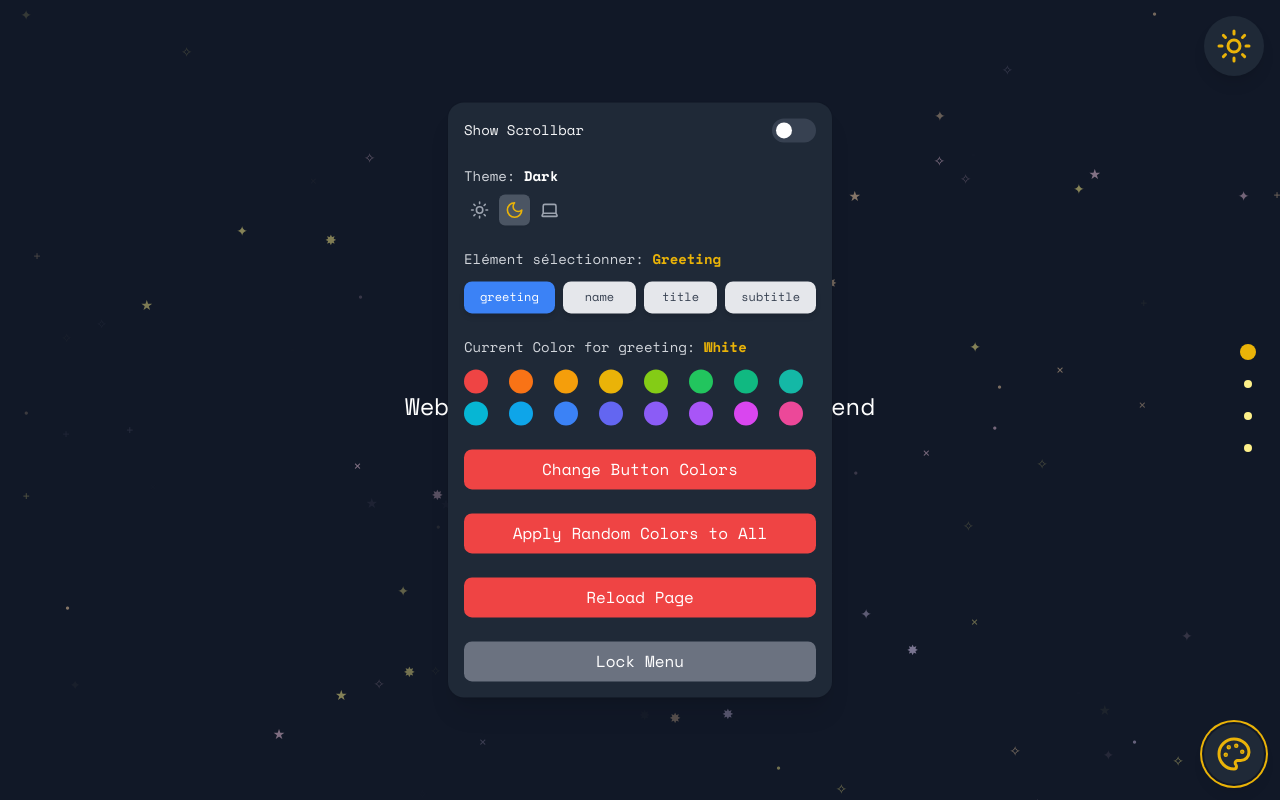
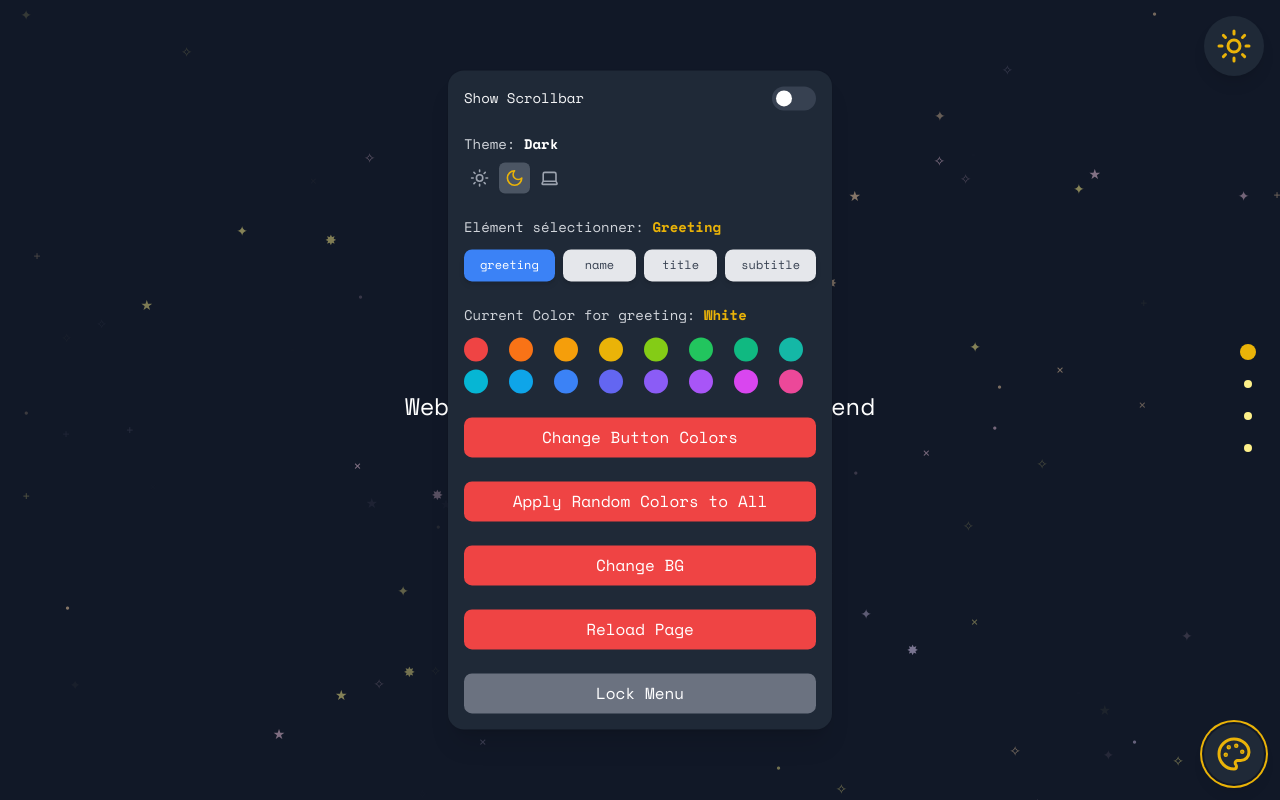
Before and after one commit to Pousset/mathispiette.fr, a Vue app in the folder frontend/: page /1 in a window 1280 px wide. Both pictures are taken after a click on the button 1234 px from the left and 754 px from the top of the page. Built offline with nearby package versions, Linux system fonts and the light colour scheme.

Commit message:
button lock

```diff
--- a/frontend/src/components/base/SettingsMenu.vue
+++ b/frontend/src/components/base/SettingsMenu.vue
@@ -79,14 +79,12 @@ const closePopover = event => {
 
 // Fonction pour démarrer le drag
 const startDrag = event => {
-  if (!isLocked.value) {
   isDragging.value = true
   dragStartX.value = event.clientX
   dragStartY.value = event.clientY
   const popover = document.querySelector('.theme-customizer-popover')
   popoverX.value = popover.offsetLeft
   popoverY.value = popover.offsetTop
-  }
 }
 
 // Fonction pour arrêter le drag
@@ -166,7 +164,7 @@ onUnmounted(() => {
         <div @click="handleButtonColorPickerClick">
           <ButtonColorPicker />
         </div>
-        <!-- <div>
+        <div>
           <button
             :class="`${buttonColor.value} w-full py-2 px-4 bg-red-500 text-white rounded-lg hover:bg-red-600 transition-all duration-300`"
             @click="handleButtonClick"
@@ -176,7 +174,7 @@ onUnmounted(() => {
               >Change BG</span
             >
           </button>
-        </div> -->
+        </div>
         <div>
           <button
             class="w-full py-2 px-4 bg-red-500 text-white rounded-lg hover:bg-red-600 transition-all duration-300"
```
Lines whose indentation alone changed are shown as unchanged.
